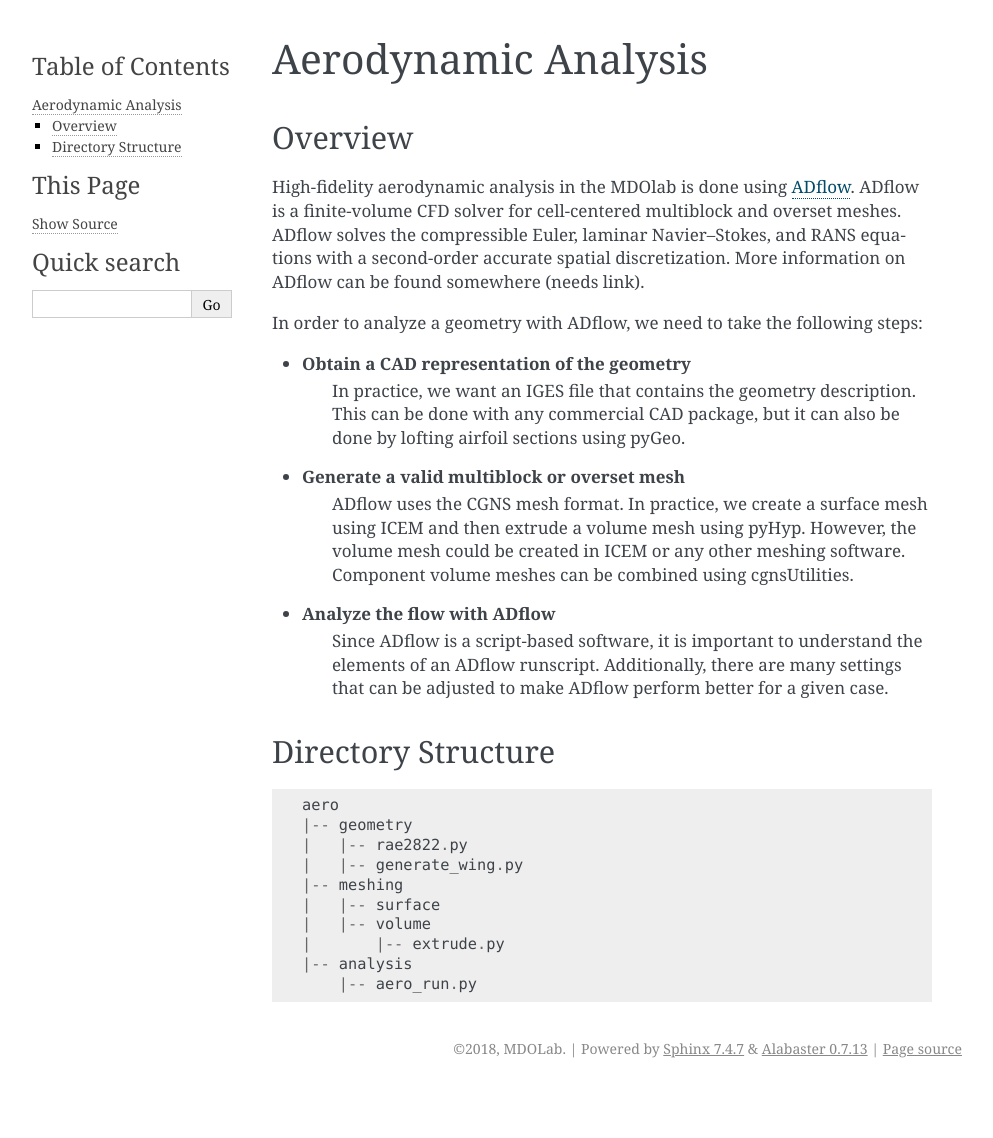
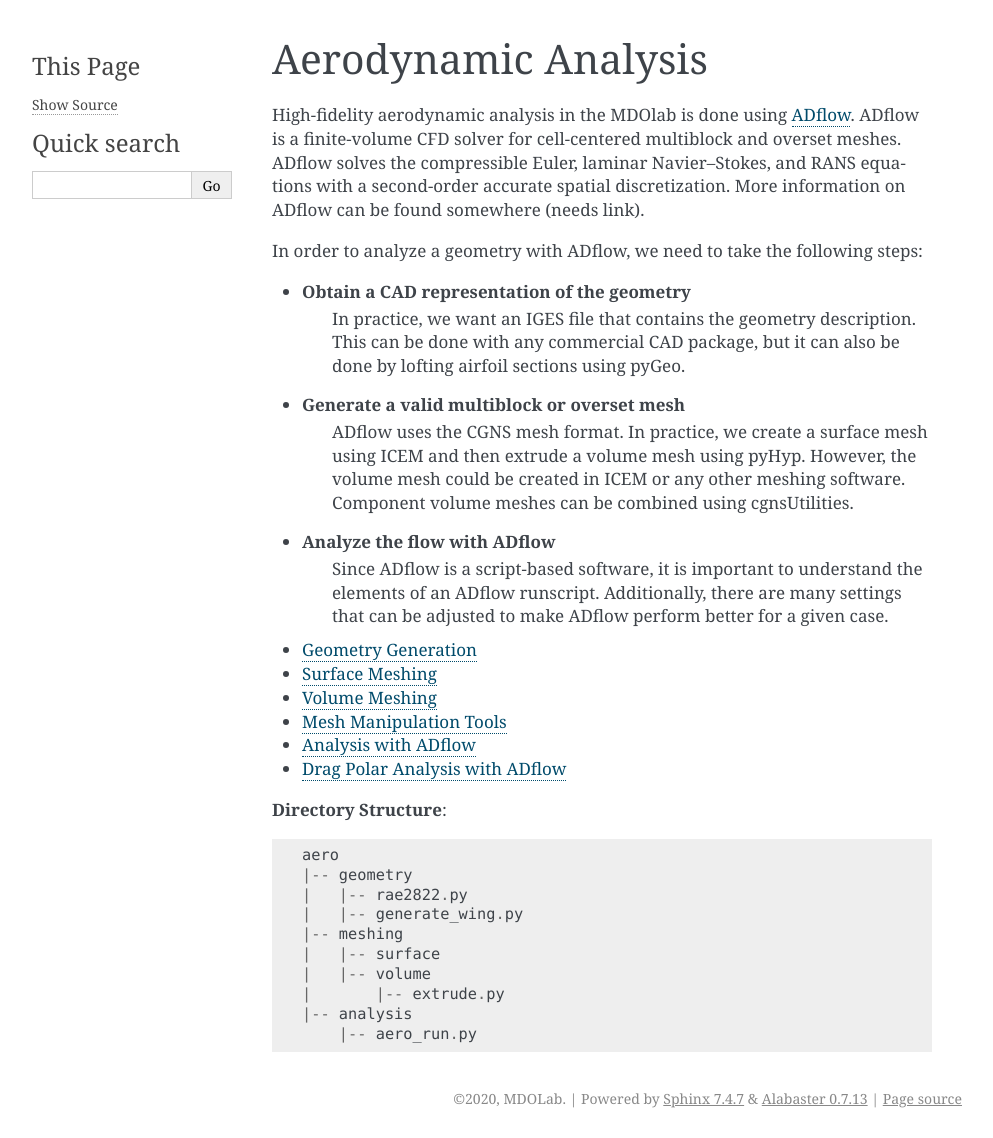
Before and after one commit to mdolab/MACH-Aero-tutorial, a Sphinx documentation site: the page built from doc/aero_overview.rst, in a window 1280 px wide. Shown: the whole page, without its empty margins (148-1141 px from the left). Built offline with Sphinx 7.4.7, drawn with Linux system fonts in a browser that asks for light colours; before the commit the page ends 1088 px from its top, so only the background shows below that.

Commit message:
updated toc structure

```diff
--- a/doc/aero_overview.rst
+++ b/doc/aero_overview.rst
@@ -3,9 +3,6 @@
 ####################
 Aerodynamic Analysis
 ####################
-
-Overview
-========
 High-fidelity aerodynamic analysis in the MDOlab is done using `ADflow <https://bitbucket.org/mdolab/adflow>`_.
 ADflow is a finite-volume CFD solver for cell-centered multiblock and overset meshes.
 ADflow solves the compressible Euler, laminar Navier--Stokes, and RANS equations with a second-order accurate spatial discretization.
@@ -26,7 +23,6 @@ In order to analyze a geometry with ADflow, we need to take the following steps:
 
 .. toctree::
    :maxdepth: 1
-   :hidden:
 
    aero_pygeo
    aero_icem
@@ -35,9 +31,7 @@ In order to analyze a geometry with ADflow, we need to take the following steps:
    aero_adflow
    aero_adflow_polar
 
-Directory Structure
-===================
-::
+**Directory Structure**::
 
     aero
     |-- geometry
--- a/doc/airfoilopt_overview.rst
+++ b/doc/airfoilopt_overview.rst
@@ -3,10 +3,6 @@
 ####################
 Airfoil Optimization
 ####################
-
-
-Overview
-========
 In this part of the tutorial, we will go through an example of an airfoil optimization. The process is similar to that of the previous sections, but less complicated.
 
 Here are a few of the items we will cover in the following pages:
@@ -21,16 +17,13 @@ Here are a few of the items we will cover in the following pages:
 
 .. toctree::
    :maxdepth: 1
-   :hidden:
 
    airfoilopt_mesh
    airfoilopt_ffd
    airfoilopt_singlepoint
    airfoilopt_multipoint
 
-Directory Structure
-===================
-::
+**Directory Structure**::
 
     opt
     |-- meshing
--- a/doc/conf.py
+++ b/doc/conf.py
@@ -29,11 +29,7 @@ import os
 # extensions coming with Sphinx (named 'sphinx.ext.*') or your custom
 # ones.
 extensions = ['sphinx.ext.autodoc', 'sphinx.ext.viewcode',
-    # 'numpydoc',
-    # 'rst2pdf.pdfbuilder',
     'sphinx.ext.graphviz']
-
-numpydoc_show_class_members = False
 
 # Add any paths that contain templates here, relative to this directory.
 templates_path = ['_templates']
@@ -50,18 +46,18 @@ source_suffix = '.rst'
 master_doc = 'index'
 
 # General information about the project.
-project = u'MACHtutorial'
-copyright = u'2018, MDOLab'
-author = u'MDOLab'
+project = 'MACH-Aero Tutorial'
+copyright = '2020, MDOLab'
+author = 'MDOLab'
 
 # The version info for the project you're documenting, acts as replacement for
 # |version| and |release|, also used in various other places throughout the
 # built documents.
 #
 # The short X.Y version.
-version = u'version'
+version = 'version'
 # The full version, including alpha/beta/rc tags.
-release = u'1.0'
+release = '1.0'
 
 # The language for content autogenerated by Sphinx. Refer to documentation
 # for a list of supported languages.
@@ -118,6 +114,7 @@ todo_include_todos = False
 # further.  For a list of options available for each theme, see the
 # documentation.
 html_theme_options = {
+    'navigation_depth':2,
 }
 
 # Add any paths that contain custom themes here, relative to this directory.
@@ -227,8 +224,8 @@ latex_elements = {
 # (source start file, target name, title,
 #  author, documentclass [howto, manual, or own class]).
 latex_documents = [
-    (master_doc, 'Tutorial-wing.tex', u'Tutorial-wing Documentation',
-     u'MDOLab', 'manual'),
+    (master_doc, 'Tutorial-wing.tex', 'Tutorial-wing Documentation',
+     'MDOLab', 'manual'),
 ]
 
 # The name of an image file (relative to this directory) to place at the top of
@@ -257,7 +254,7 @@ latex_documents = [
 # One entry per manual page. List of tuples
 # (source start file, name, description, authors, manual section).
 # man_pages = [
-#     (master_doc, 'tutorial-wing', u'Tutorial-wing Documentation',
+#     (master_doc, 'tutorial-wing', 'Tutorial-wing Documentation',
 #      [author], 1)
 # ]
 
@@ -271,7 +268,7 @@ latex_documents = [
 # (source start file, target name, title, author,
 #  dir menu entry, description, category)
 # texinfo_documents = [
-#     (master_doc, 'Tutorial-wing', u'Tutorial-wing Documentation',
+#     (master_doc, 'Tutorial-wing', 'Tutorial-wing Documentation',
 #      author, 'Tutorial-wing', 'One line description of project.',
 #      'Miscellaneous'),
 # ]
--- a/doc/index.rst
+++ b/doc/index.rst
@@ -5,7 +5,7 @@ MACH-Aero Tutorials
 ###################
 
 Introduction
-================================================================================
+============
 The `MDOlab <http://mdolab.engin.umich.edu>`_ at the University of Michigan has developed the MDO of aircraft configurations with high fidelity (MACH) framework.
 This tutorial was written to help new users become familiar with the tools and workflow of MACH for aerodynamic shape optimization and the common practices of more experienced users.
 Most of the tools in the MACH framework are written with Python, although many of the tools incorporate Fortran code to handle operations that require speed.
@@ -35,7 +35,6 @@ If not, follow the instructions for installing the MDOLab framework from `scratc
 .. toctree::
    :caption: MACH-Aero Tutorial
    :maxdepth: 2
-   :hidden:
 
    aero_overview
    opt_overview
--- a/doc/opt_overview.rst
+++ b/doc/opt_overview.rst
@@ -3,10 +3,6 @@
 ########################
 Aerodynamic Optimization
 ########################
-
-
-Overview
-========
 In this part of the tutorial, we will demonstrate how to optimize the design of an aircraft with gradient-based optimization algorithms.
 One of the singular attributes of the AeroOpt framework is that it was specifically designed for the purpose of conducting gradient-based optimization studies.
 (For a simple demonstration of why we use gradient-based optimization, check out `pyGame <http://mdolab.engin.umich.edu/pyGame/>`_.)
@@ -19,22 +15,17 @@ We have spent a great deal of effort to make optimization a fairly straightforwa
 Here are a few of the items we will cover in the following pages:
 
     - Set up an optimization script using pyOptSparse
-
     - Parametrize a 3D geometry using the Free-form Deformation method
-
     - Run single-point and multi-point aerodynamic shape optimizations
 
 .. toctree::
    :maxdepth: 1
-   :hidden:
 
    opt_pyopt
    opt_ffd
    opt_aero
 
-Directory Structure
-===================
-::
+**Directory Structure**::
 
     opt
     |-- pyoptsparse
```
